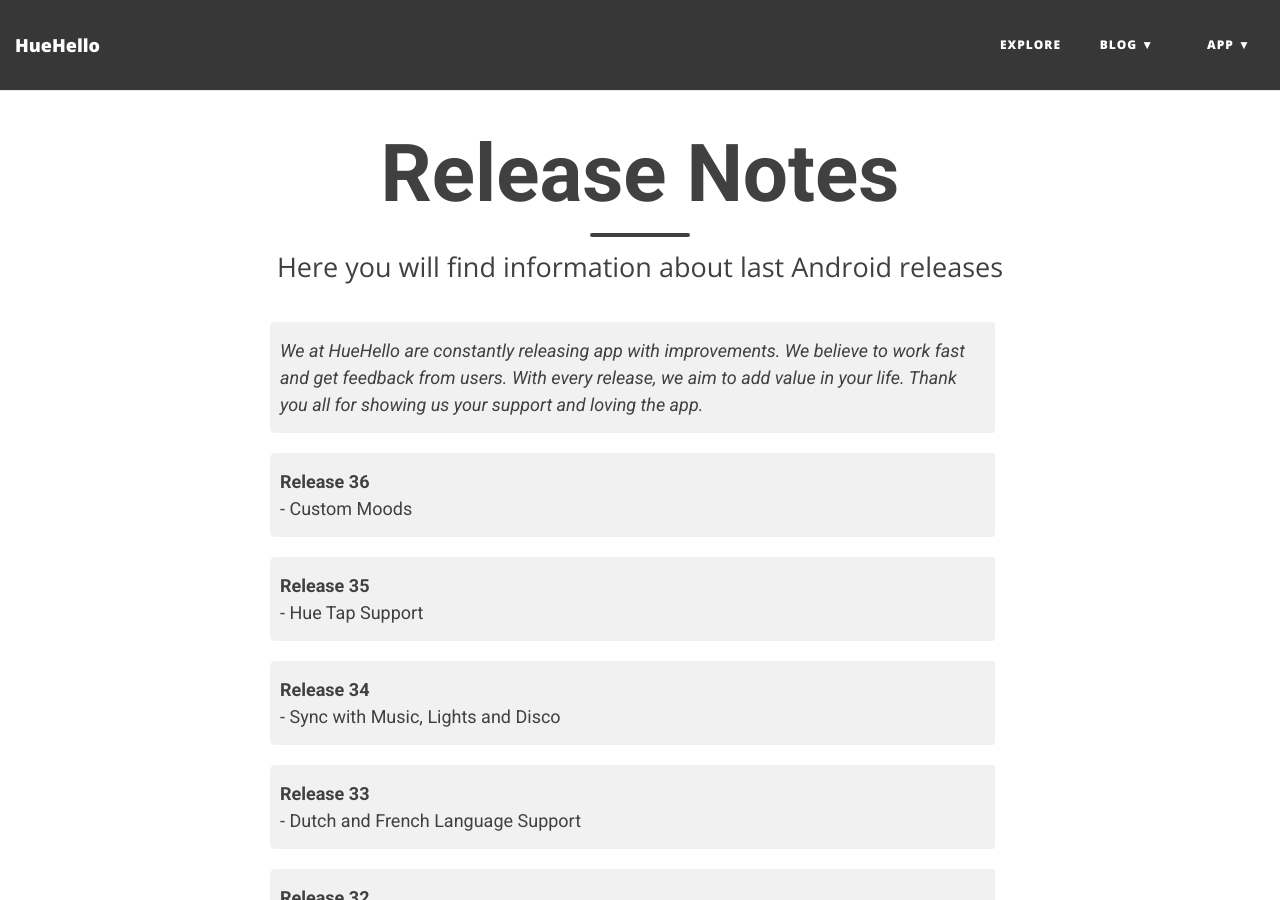
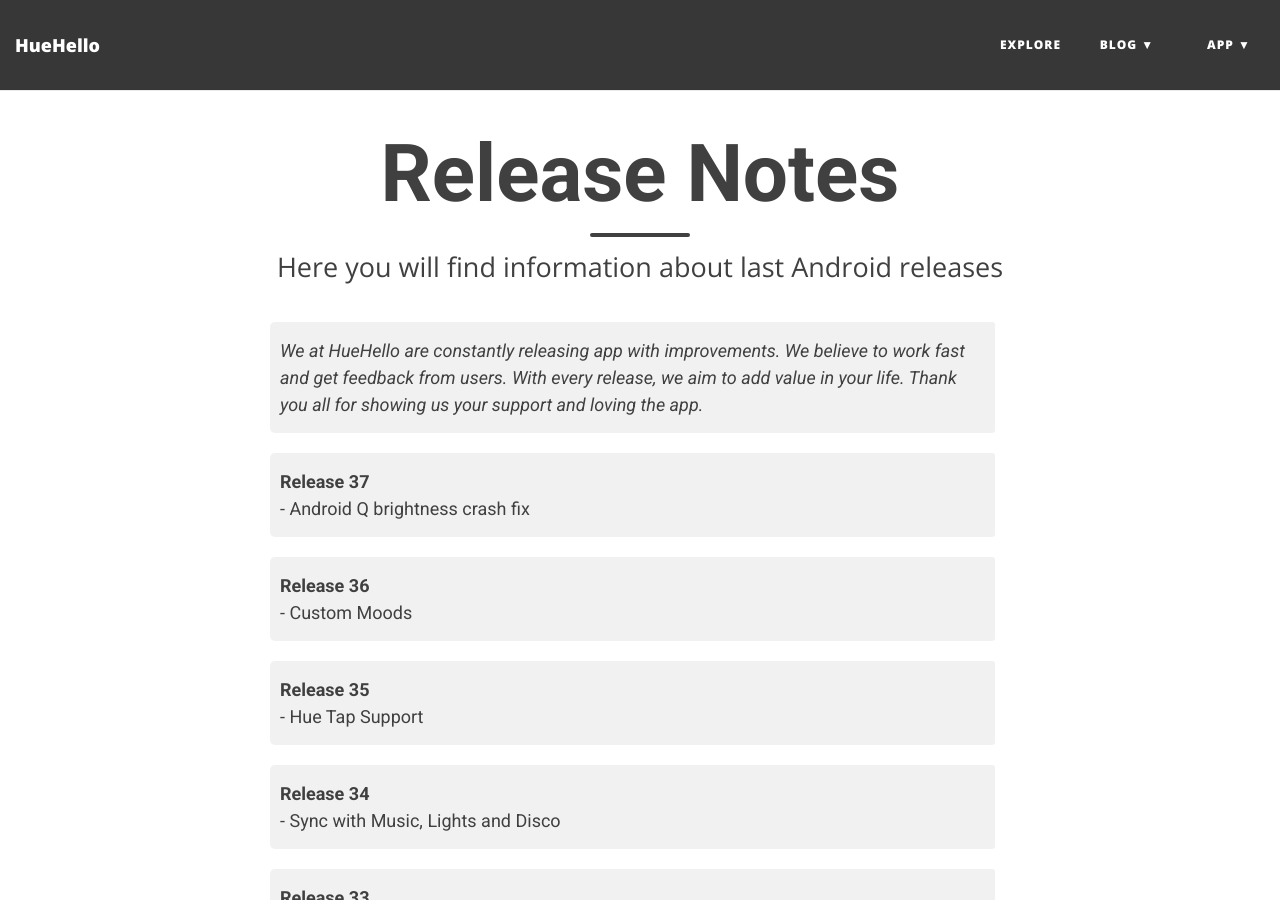
Before and after one commit to huehello/website, a Jekyll site: the page built from release-notes/huehello.md, in a window 1280 px wide and 900 px high. Built offline with Jekyll 4.4.1, drawn with Linux system fonts in a browser that asks for light colours; nearby versions of some CDN libraries.

Commit message:
updated releases notes

```diff
--- a/release-notes/huehello.md
+++ b/release-notes/huehello.md
@@ -6,6 +6,9 @@
 
 {: .box-plain}
 *We at HueHello are constantly releasing app with improvements. We believe to work fast and get feedback from users. With every release, we aim to add value in your life. Thank you all for showing us your support and loving the app.*
+
+{: .box-plain}
+ **Release 37**<br/> - Android Q brightness crash fix
 
 {: .box-plain}
  **Release 36**<br/> - Custom Moods
```
